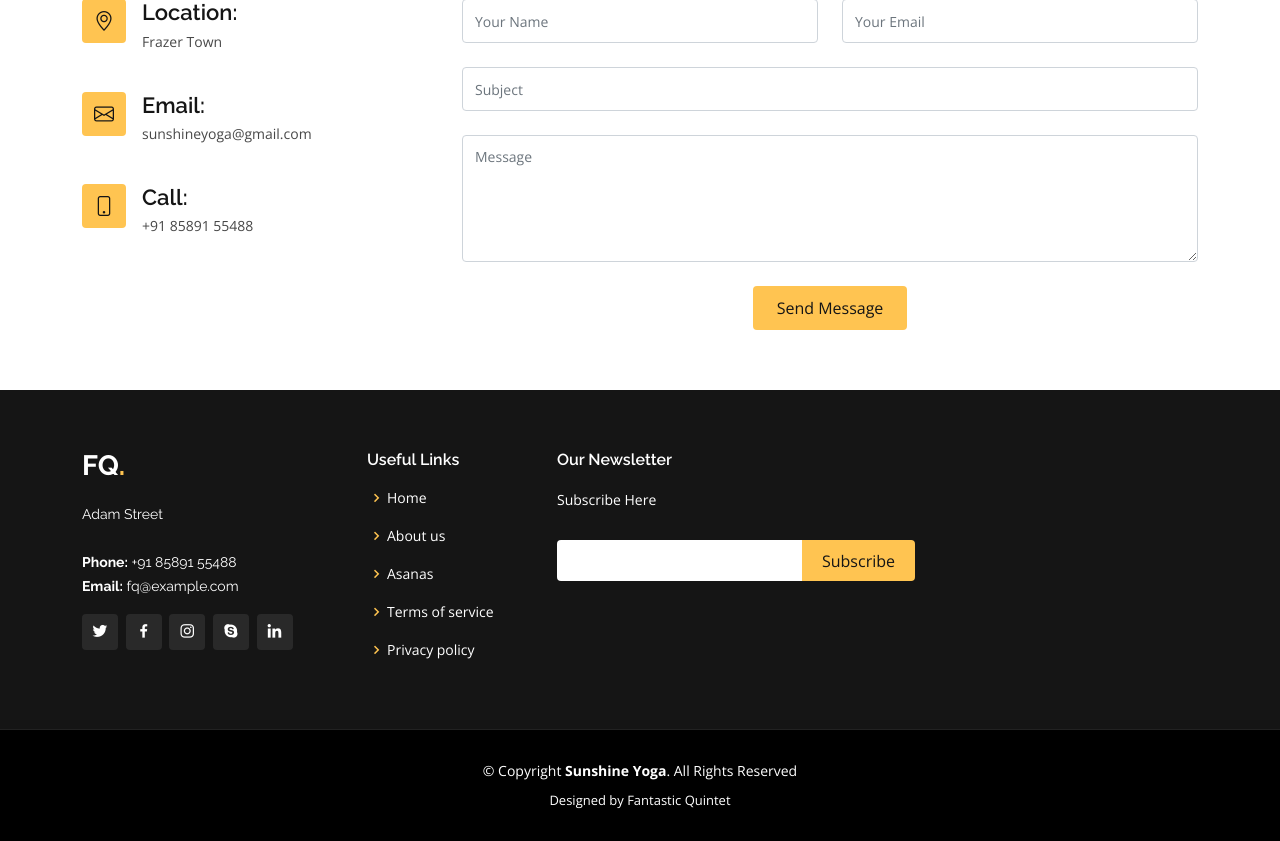
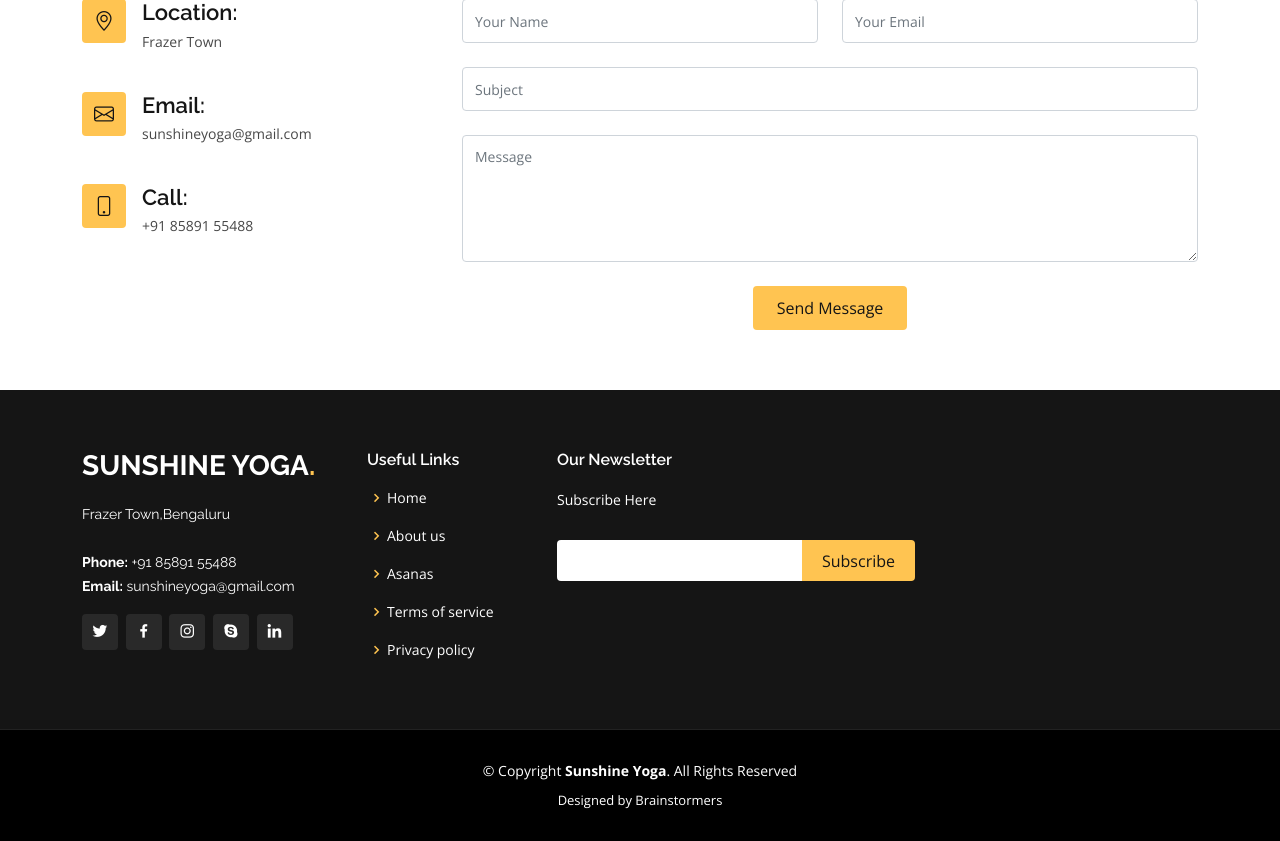
Before and after one commit to super126/template-for-online-yoga-training-center-for-sale, a Django app: page / in a window 1280 px wide. Shown: the part 1748-2589 px from the top of the page. Run offline with Django 4.2, Linux system fonts and the light colour scheme; parts of the project's set-up code (start-up, migrations or seed data) failed here and were passed over; some libraries are stand-ins or nearby versions.

Commit message:
corrections

```diff
--- a/yogapro/evergreenyoga/templates/index.html
+++ b/yogapro/evergreenyoga/templates/index.html
@@ -206,12 +206,12 @@
 
           <div class="col-lg-3 col-md-6">
             <div class="footer-info">
-              <h3>FQ<span>.</span></h3>
+              <h3>Sunshine Yoga<span>.</span></h3>
               <p>
-                Adam Street <br>
+                Frazer Town,Bengaluru <br>
                 <br>
                 <strong>Phone:</strong> +91 85891 55488 <br>
-                <strong>Email:</strong> fq@example.com<br>
+                <strong>Email:</strong> sunshineyoga@gmail.com<br>
               </p>
               <div class="social-links mt-3">
                 <a href="#" class="twitter"><i class="bx bxl-twitter"></i></a>
@@ -258,7 +258,7 @@
         <!-- You can delete the links only if you purchased the pro version. -->
         <!-- Licensing information: https://bootstrapmade.com/license/ -->
         <!-- Purchase the pro version with working PHP/AJAX contact form: https://bootstrapmade.com/gp-free-multipurpose-html-bootstrap-template/ -->
-        Designed by Fantastic Quintet</a>
+        Designed by Brainstormers</a>
       </div>
     </div>
   </footer><!-- End Footer -->
```
